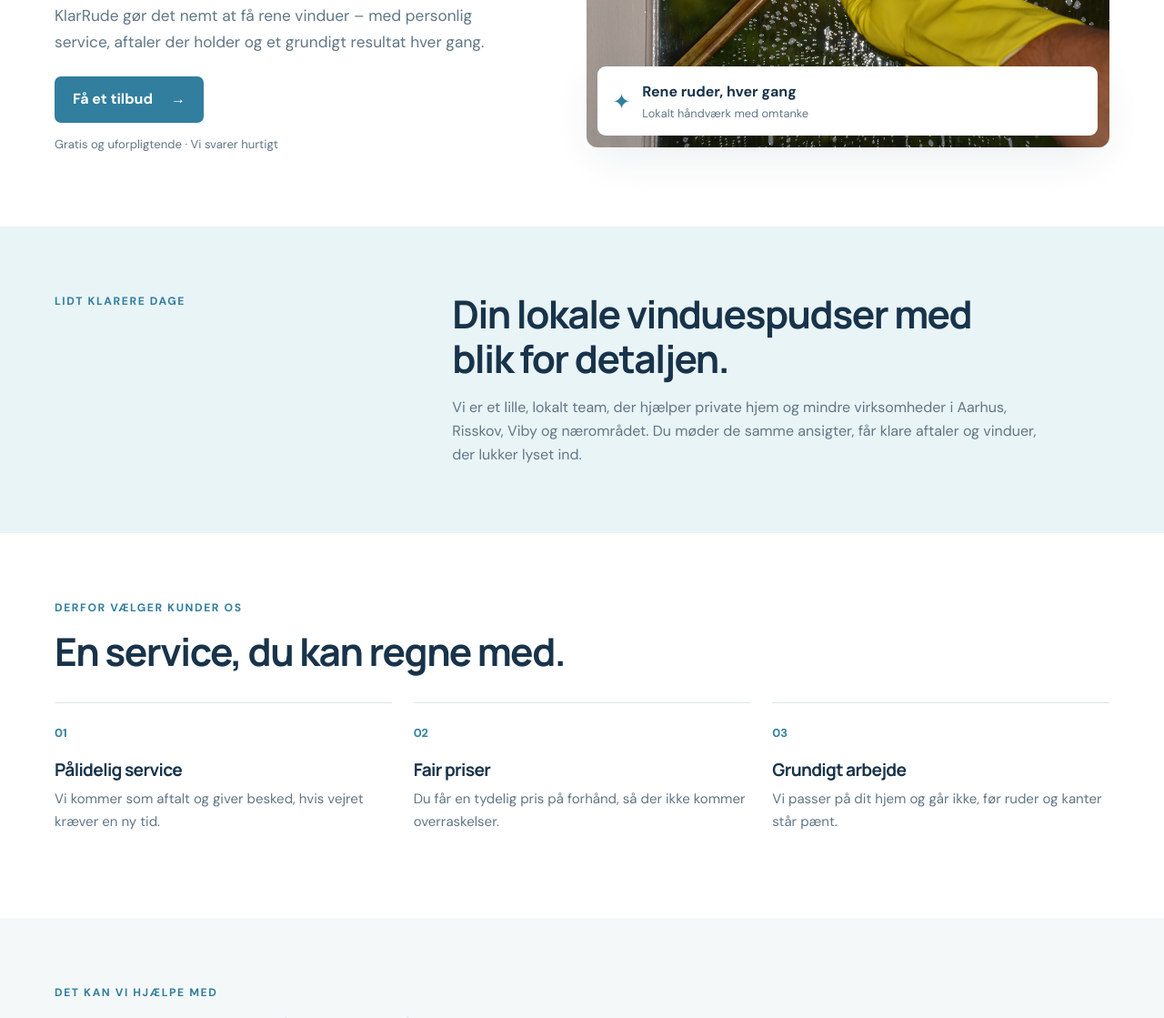
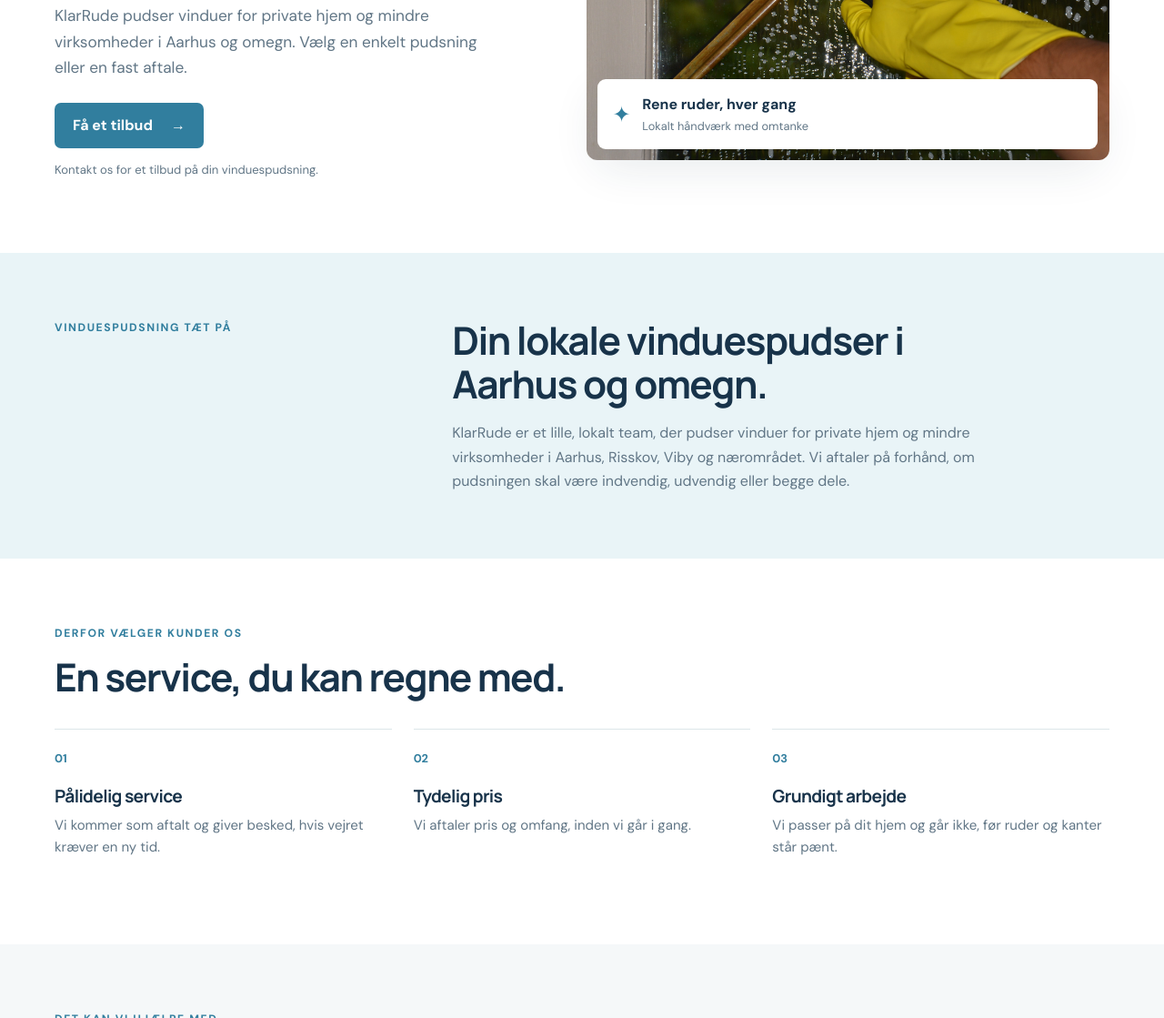
Before and after one commit to victorpoehl/git-demo, a plain HTML site: page index.html in a window 1280 px wide. Shown: the part 462-1581 px from the top of the page at 91% size. Drawn offline with Linux system fonts and the light colour scheme.

Commit message:
Gør KlarRudes formål og ydelser tydeligere

```diff
--- a/index.html
+++ b/index.html
@@ -33,9 +33,9 @@
             <div class="hero-copy">
                 <p class="eyebrow">Vinduespudsning i Aarhus og omegn</p>
                 <h1>Klare ruder.<br><span>En lettere hverdag.</span></h1>
-                <p class="hero-description">KlarRude gør det nemt at få rene vinduer – med personlig service, aftaler der holder og et grundigt resultat hver gang.</p>
+                <p class="hero-description">KlarRude pudser vinduer for private hjem og mindre virksomheder i Aarhus og omegn. Vælg en enkelt pudsning eller en fast aftale.</p>
                 <a class="button" href="contact.html">Få et tilbud <span aria-hidden="true">→</span></a>
-                <p class="hero-note">Gratis og uforpligtende · Vi svarer hurtigt</p>
+                <p class="hero-note">Kontakt os for et tilbud på din vinduespudsning.</p>
             </div>
             <div class="hero-image-wrap">
                 <img src="images/lyse vinduer og rent hjem.jpg" alt="Lyse vinduer og et rent hjem">
@@ -46,8 +46,8 @@
         <!-- Kort præsentation af virksomheden -->
         <section class="intro-section section-space">
             <div class="container intro-grid">
-                <p class="eyebrow">Lidt klarere dage</p>
-                <div><h2>Din lokale vinduespudser med blik for detaljen.</h2><p>Vi er et lille, lokalt team, der hjælper private hjem og mindre virksomheder i Aarhus, Risskov, Viby og nærområdet. Du møder de samme ansigter, får klare aftaler og vinduer, der lukker lyset ind.</p></div>
+                <p class="eyebrow">Vinduespudsning tæt på</p>
+                <div><h2>Din lokale vinduespudser i Aarhus og omegn.</h2><p>KlarRude er et lille, lokalt team, der pudser vinduer for private hjem og mindre virksomheder i Aarhus, Risskov, Viby og nærområdet. Vi aftaler på forhånd, om pudsningen skal være indvendig, udvendig eller begge dele.</p></div>
             </div>
         </section>
 
@@ -57,7 +57,7 @@
                 <div class="section-heading"><p class="eyebrow">Derfor vælger kunder os</p><h2>En service, du kan regne med.</h2></div>
                 <div class="benefits">
                     <article class="benefit-card"><span class="benefit-number">01</span><h3>Pålidelig service</h3><p>Vi kommer som aftalt og giver besked, hvis vejret kræver en ny tid.</p></article>
-                    <article class="benefit-card"><span class="benefit-number">02</span><h3>Fair priser</h3><p>Du får en tydelig pris på forhånd, så der ikke kommer overraskelser.</p></article>
+                    <article class="benefit-card"><span class="benefit-number">02</span><h3>Tydelig pris</h3><p>Vi aftaler pris og omfang, inden vi går i gang.</p></article>
                     <article class="benefit-card"><span class="benefit-number">03</span><h3>Grundigt arbejde</h3><p>Vi passer på dit hjem og går ikke, før ruder og kanter står pænt.</p></article>
                 </div>
             </div>
```
Also changed, not shown: contact.html (+3 -3 lines), services.html (+5 -5 lines).
